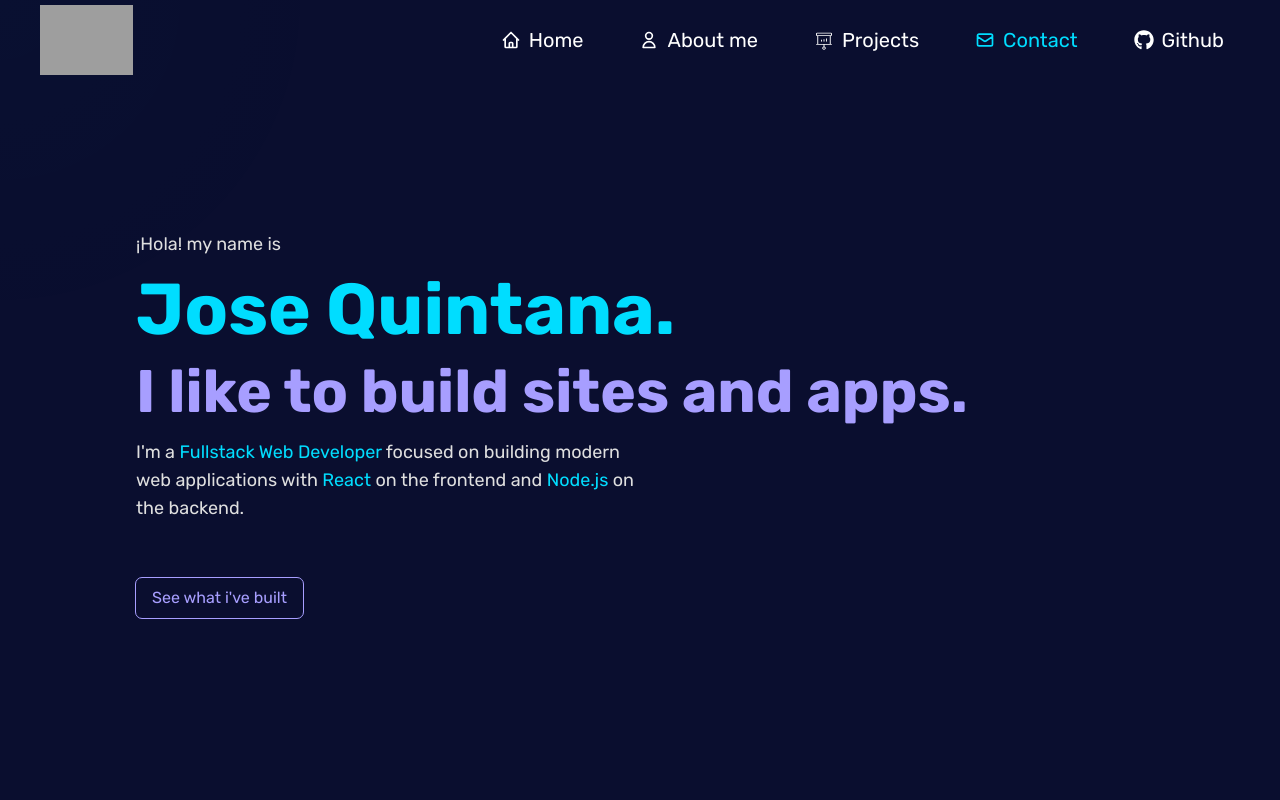
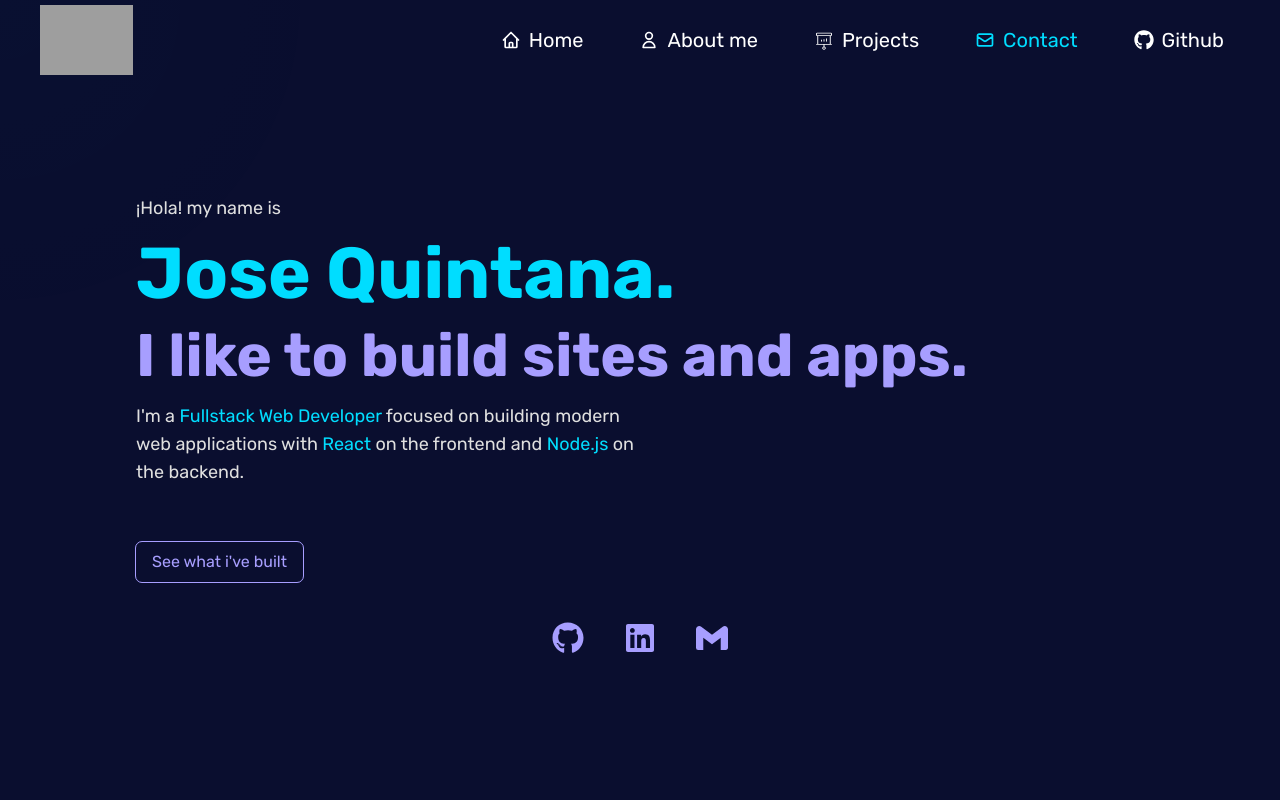
Before and after one commit to GabiniJQ/portfolio, a React (Vite) app: page / in a window 1280 px wide. Shown: the top 800 px of the page. Built offline with nearby package versions, Linux system fonts and the light colour scheme; grey boxes are pictures that could not be loaded.

Commit message:
Add SocialsBanner component and integrate it into HomePage; enhance layout for better spacing

```diff
--- a/src/pages/home/index.tsx
+++ b/src/pages/home/index.tsx
@@ -8,6 +8,7 @@ import { motion } from 'motion/react'
 import SectionObserver from '@/pages/home/SectionObserver'
 import { scrollToSection } from '@/shared/utils/scrollToSection'
 import SeparatorHeader from '@/shared/components/SeparatorHeader'
+import SocialsBanner from '@/shared/components/SocialsBanner'
 
 const HomePage = () => {
   return (
@@ -15,7 +16,7 @@ const HomePage = () => {
       {/* -----Hero section-------- */}
       <SectionObserver sectionId='home'>
         <motion.div
-          className='relative flex flex-col justify-center gap-6 min-h-screen'
+          className='relative flex flex-col justify-center gap-10 min-h-screen 2xl:flex-row 2xl:items-center'
         >
           {/* Hero text*/}
           <motion.div
@@ -83,6 +84,8 @@ const HomePage = () => {
               </button>
             </motion.div>
           </motion.div>
+
+          <SocialsBanner />
         </motion.div>
       </SectionObserver>
 
--- /dev/null
+++ b/src/shared/components/SocialsBanner.tsx
@@ -0,0 +1,26 @@
+import { motion } from 'motion/react'
+import { FaGithub, FaLinkedin } from 'react-icons/fa'
+import { SiGmail } from 'react-icons/si'
+
+const SocialsBanner = () => {
+  return (
+    <motion.div
+      className='flex justify-center items-center gap-10 text-purple transition-all 2xl:flex-col'
+    >
+      <a href='https://github.com/GabiniJQ' target='blank_'>
+        <FaGithub className='size-8 cursor-pointer hover:text-white' />
+      </a>
+
+      <a href='https://www.linkedin.com/in/joseguardoq/' target='blank_'>
+        <FaLinkedin className='size-8 cursor-pointer hover:text-white' />
+      </a>
+
+      <a href='mailto:joseguardoq@gmail.com'>
+        <SiGmail className='size-8 cursor-pointer hover:text-white' />
+      </a>
+
+    </motion.div>
+  )
+}
+
+export default SocialsBanner
```
